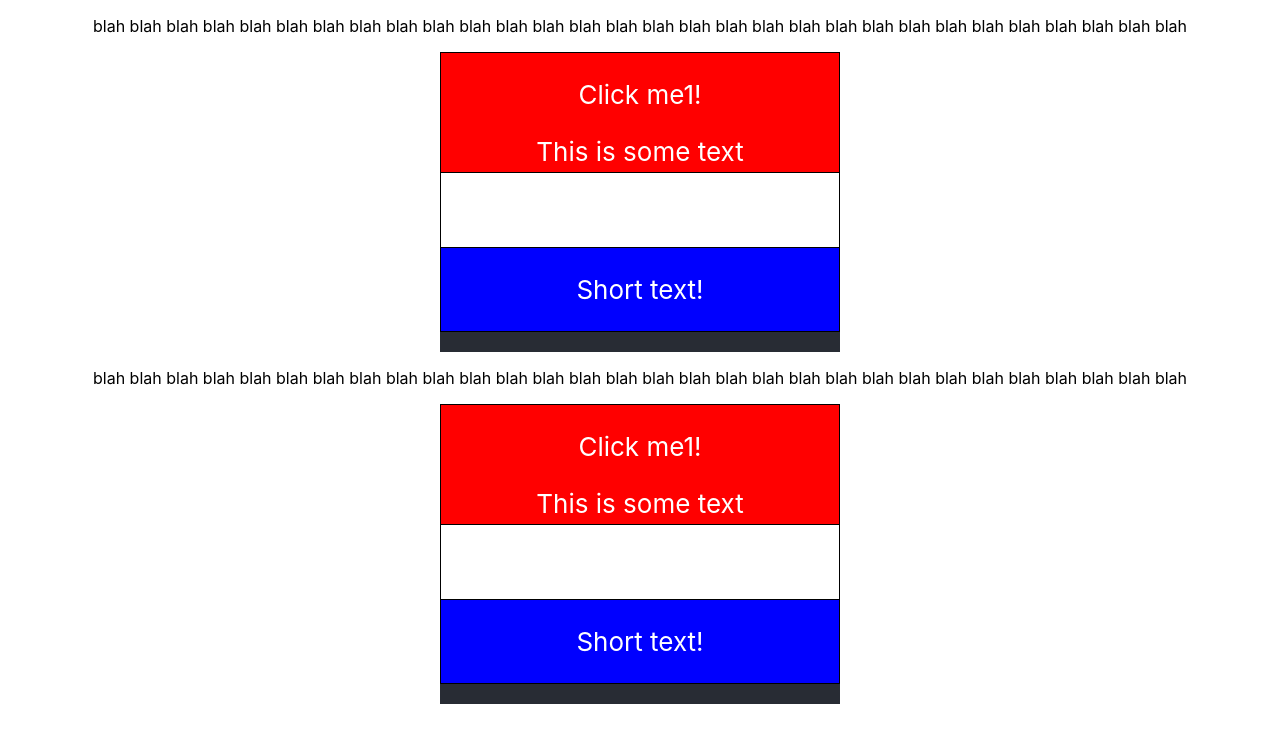
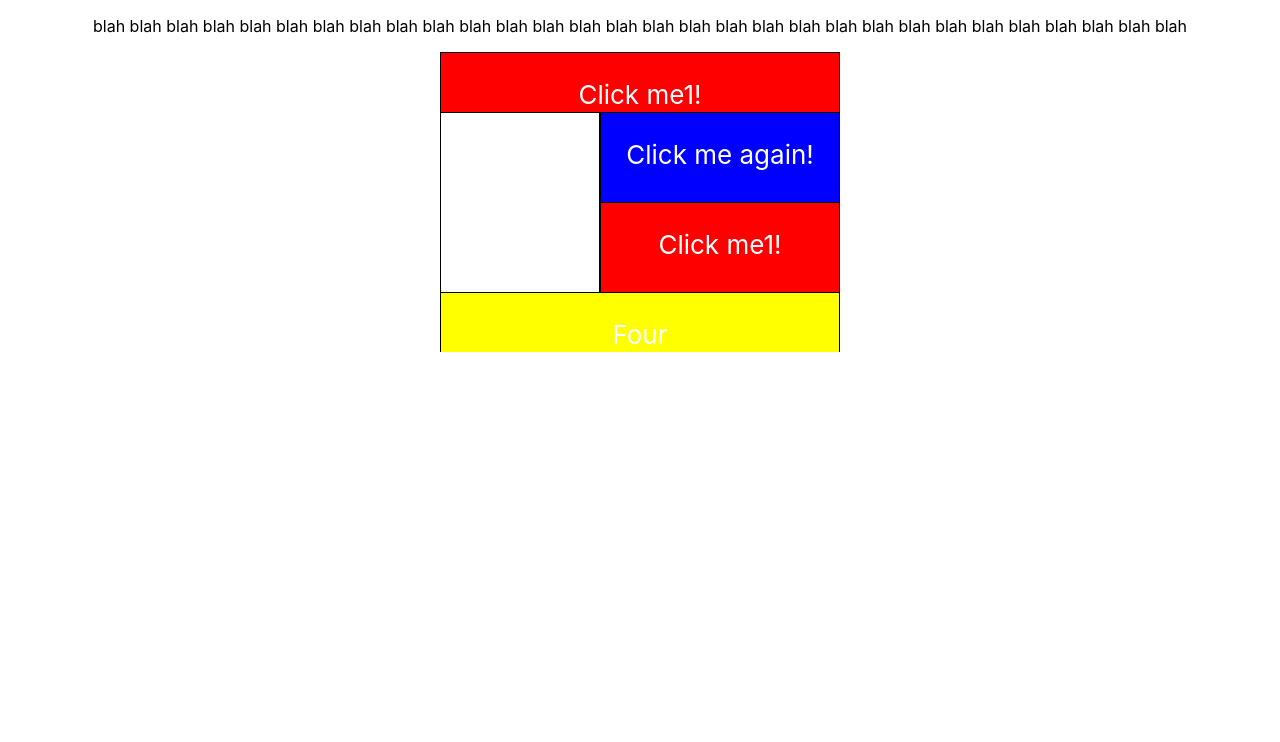
Before and after one commit to Captain-oblivious1/blender-slider, a React (Create React App) app: page / in a window 1280 px wide. Shown: the top 742 px of the page. Built offline with nearby package versions, Linux system fonts and the light colour scheme.

Commit message:
Switched to recursive model

```diff
--- a/src/App.css
+++ b/src/App.css
@@ -52,14 +52,18 @@
 	right: 20px;
 }
 
-#top {
+#one {
 	background-color: red;
 }
 
-#middle {
+#two {
 	background-color: white;
 }
 
-#bottom {
+#three {
 	background-color: blue;
 }
+
+#four {
+	background-color: yellow;
+}
--- a/src/App.js
+++ b/src/App.js
@@ -9,42 +9,80 @@ function App() {
 		console.log("Clicked Me! id="+e.currentTarget.id);
 	}
 
+	//        40
+	//     ┌─────────┐
+	//     │   one   │
+	//     │         │
+	//   30├───┬─────┤
+	//     │   │     │
+	//     │two│three│
+	//     │   │     │
+	//   70├───┴─────┤
+	//     │  four   │
+	//     │         │
+	//     └─────────┘
+
+
+	const layout2 = {
+		areTopLevelSplittersVertical: false,
+
+		content: "one"
+	};
+
+	const layout1 = {
+		areTopLevelSplittersVertical: false,
+
+		content: [
+			"one",
+			20,
+			"two",
+			70,
+			"three"
+		]
+	};
+
+	const layout = {
+		areTopLevelSplittersVertical: false,
+
+		content: [
+			"one",
+			20,
+			[
+				"two",
+				40,
+				[
+					"three",
+					50,
+					"one"
+				]
+			],
+			80,
+			"four"
+		]
+	};
+
 	return (
 		<div className="App">
 				<p>blah blah blah blah blah blah blah blah blah blah blah blah blah blah blah blah blah blah blah blah blah blah blah blah blah blah blah blah blah blah</p>
 			<header className="App-header">
-				<BlenderSplitter orientation="column">
-					<div id="top" className="blah" percent="40" onClick={clickMe}>
+				<BlenderSplitter layout={layout}>
+					<div id="one" className="blah" onClick={clickMe}>
 						<p>Click me1!</p>
-						<p>This is some text</p>
+						<p>One</p>
 						<p>to make area larger</p>
 					</div>
-					<div id="middle" className="blah" percent="25" onClick={clickMe}>
+					<div id="two" className="blah" onClick={clickMe}>
 						<p>Click me again!</p>
-						<p>This is some text</p>
+						<p>Two</p>
 						<p>to make area larger</p>
 					</div>
-					<div id="bottom" className="blah" percent="35" onClick={clickMe}>
-						<p>Short text!</p>
-					</div>
-				</BlenderSplitter>
-			</header>
-
-				<p>blah blah blah blah blah blah blah blah blah blah blah blah blah blah blah blah blah blah blah blah blah blah blah blah blah blah blah blah blah blah</p>
-			<header className="App-header">
-				<BlenderSplitter orientation="column">
-					<div id="top" className="blah" percent="40" onClick={clickMe}>
-						<p>Click me1!</p>
-						<p>This is some text</p>
+					<div id="three" className="blah" onClick={clickMe}>
+						<p>Click me again!</p>
+						<p>Three</p>
 						<p>to make area larger</p>
 					</div>
-					<div id="middle" className="blah" percent="25" onClick={clickMe}>
-						<p>Click me again!</p>
-						<p>This is some text</p>
-						<p>to make area larger</p>
-					</div>
-					<div id="bottom" className="blah" percent="35" onClick={clickMe}>
-						<p>Short text!</p>
+					<div id="four" className="blah" onClick={clickMe}>
+						<p>Four</p>
 					</div>
 				</BlenderSplitter>
 			</header>
--- a/src/BlenderSplitter.js
+++ b/src/BlenderSplitter.js
@@ -1,219 +1,296 @@
 import { useState } from "react";
 
-const BlenderSplitter = ( {children, orientation} ) => {
+const BlenderSplitter = ( {children, layout} ) => {
 
-	var isOrientationRow;
+	const childMap = {};
+	children.forEach( e => childMap[ e.props.id ] = e );
 
-	// Make sure orientation property is legit
-	if( orientation === "row" ) {
-		isOrientationRow = true;
-	} else if( orientation === "column" ) {
-		isOrientationRow = false;
+	const generateDOM = layout => generateContent(layout.content,layout.areTopLevelSplittersVertical);
+
+	const generateContent = (layout,isDirectionHorizontal) => {
+
+		var styleGenerator;
+		if( isDirectionHorizontal ) {
+			styleGenerator = percent => { return { height: "100%", width: percent+"%", overflow: "auto" } };
 		} else {
-		throw "Expect orientation to be either 'row' or 'column'";
+			styleGenerator = percent => { return { height: percent+"%", width: "100%", overflow: "auto" } };
 		}
 
-	const nChildren = children.length;
+		var content;
+		if( Array.isArray(layout) ) {
+			if( layout.length>0 ) {
+				var lastPercent=0;
+				var elements=[{
+					child: childMap[ layout[0] ]
+				}];
+				for(var i=1;i<layout.length;i++) {
+					var element = layout[i];
+					const elementPercent = element-lastPercent;
+					elements[elements.length-1].percent = elementPercent;
+					lastPercent += elementPercent;
+					i++;
+					if(i>=layout.length) {
+						throw "Expect content array to have odd number of elements.  Children name strings with splitter percentages between.";
+					}
+					elements.push( {
+						child: generateContent(layout[i],!isDirectionHorizontal)
+					});
+				}
 
-	const [percentages, setPercentages] = useState( children.map( child => parseFloat(child.props.percent) ) );
+				elements[elements.length-1].percent = 100-lastPercent;
 
-	const [currentState, setCurrentState] = useState( {
-		currentMouseInfo: null,
-		pressedMouseInfo: null,
-		splitPercentagesOnPress: null,
-		nearEdge: null,
-		nearSplit: null,
-		isCopying : false
-	} );
+				const varDimension="height";
+				const constDimension="width";
 
-	// I don't want 2 copies of the code for horizontal and vertical implementations.
-	// They would be the same except left=top, right=bottom, x=y, etc.  So using terms
-	// like "minSplit" instead of left or top, and "maxSplit" instead of right or bottom.
-	//
-	// orientation:   column                 row
-	//
-	//            min<─edge─>          min<─split─>
-	//            Λ  ┌──────┐          Λ  ┌─┬─┬─┬─┐
-	//            │  ├──────┤          │  │ │ │ │ │
-	//          split├──────┤         edge│ │ │ │ │
-	//            │  ├──────┤          │  │ │ │ │ │
-	//            V  └──────┘          V  └─┴─┴─┴─┘
-	//                       max                   max
-
-	var resizeCursor;
-	var calculateMouseInfo;
-	if( isOrientationRow ) {
-		resizeCursor = "col-resize";
-
-		calculateMouseInfo = e => {
-			const rect = e.currentTarget.getBoundingClientRect();
-
-			return {
-				minSplit : rect.left,
-				maxSplit : rect.right,
-				minEdge : rect.top,
-				maxEdge : rect.bottom,
-				mouseLocation : {
-					split: e.clientX,
-					edge: e.clientY }
-			}
+				content =
+					<div style={{display:"flex",
+							flexDirection:isDirectionHorizontal ? "row" : "column",
+							width: "100%",
+							height: "100%"}}>
+						{elements.map( (element,index) => (
+						<div key={index} style={styleGenerator(element.percent)}>
+							{element.child}
+						</div> ))}
+					</div>
+			} else {
+				content = <p>no child!</p>;
 			}
 		} else {
-		resizeCursor = "row-resize";
-
-		calculateMouseInfo = e => {
-			const rect = e.currentTarget.getBoundingClientRect();
-
-			return {
-				minSplit : rect.top,
-				maxSplit : rect.bottom,
-				minEdge : rect.left,
-				maxEdge : rect.right,
-				mouseLocation : {
-					split: e.clientY,
-					edge: e.clientX }
-			}
-		}
+			content = childMap[layout];
 		}
 
-	const reshapeMargin = 10;
-
-	const testWithinMargin = (one, two) => Math.abs(one - two) <= reshapeMargin;
-
-	const testNearSplit = mouseInfo => {
-		var locationOfSplitUnderConsideration = mouseInfo.minSplit;
-		var locationOfCurrentMouse = mouseInfo.mouseLocation.split;
-		if( testWithinMargin(locationOfCurrentMouse,locationOfSplitUnderConsideration) ) {
-			return 0;
-		} else {
-			const splitLength = mouseInfo.maxSplit-mouseInfo.minSplit;
-			for(var i=0;i<percentages.length;i++) {
-				locationOfSplitUnderConsideration +=  splitLength * percentages[i]*.01;
-				if( testWithinMargin(locationOfCurrentMouse,locationOfSplitUnderConsideration) ) {
-					return i+1;
-				}
-			};
+		return content;
 	}
 
-		return null;
+	return generateDOM(layout);
+
 }
+	//return (
+	//	<div
+	//			style={{display:"flex",
+	//					flexDirection: "column",
+	//					width: "100%",
+	//					height: "100%"}}>
+	//		{children.map( (child,index) => (
+	//		<div key={index} style={{ height: percentages[index]+"%", width: "100%", overflow: "auto", pointerEvents: "none" }}>
+	//			{child}
+	//		</div>
+	//		))}
+	//	</div>
+	//);
 
-	const testNearEdge = mouseInfo => {
-		const mouseLocationInEdgeCoordinates = mouseInfo.mouseLocation.edge;
-		if( testWithinMargin( mouseInfo.minEdge, mouseLocationInEdgeCoordinates ) )
-			return 0;
-		else if( testWithinMargin( mouseInfo.maxEdge, mouseLocationInEdgeCoordinates ) )
-			return 1;
-		else
-			return null;
-	}
-
-	const mouseDown = (e) => {
-		determineState(e);
-	}
-
-	const mouseUp = (e) => {
-		determineState(e);
-	}
-
-	const mouseMoved = (e) => {
-		determineState(e);
-
-		if( currentState.isCopying ) {
-		} else {
-			if( currentState.pressedMouseInfo!==null ) {
-				if( currentState.nearEdge!==null ) {
-				} else if( currentState.nearSplit!==null &&
-						currentState.nearSplit!==0 &&
-						currentState.nearSplit!==nChildren ) {
-					var pixelOffset = currentState.currentMouseInfo.mouseLocation.split - currentState.pressedMouseInfo.mouseLocation.split;
-					var splitLength = currentState.currentMouseInfo.maxSplit - currentState.currentMouseInfo.minSplit;
-					var percentOffset = pixelOffset*100/splitLength;
-					var newPercentages = [...currentState.splitPercentagesOnPress]
-					newPercentages[currentState.nearSplit-1] += parseFloat(percentOffset);
-					newPercentages[currentState.nearSplit] -= parseFloat(percentOffset);
-					setPercentages(newPercentages);
-				}
-			}
-		}
-	}
-
-	const determineState = (e) => {
-		const currentMouseInfo = calculateMouseInfo(e);
-		const nearEdge = testNearEdge( currentMouseInfo );
-		const nearSplit = testNearSplit( currentMouseInfo );
-
-		var pressedMouseInfo;
-		var splitPercentagesOnPress;
-
-		const wasPressedBefore = currentState.pressedMouseInfo!=null;
-		const isPressedNow = e.buttons &= 1;
-		if( isPressedNow ) {
-			if( wasPressedBefore ) {
-				pressedMouseInfo = currentState.pressedMouseInfo; // Keep original info
-				splitPercentagesOnPress = currentState.splitPercentagesOnPress;
-			} else {
-				if( nearSplit!=null ) {
-					pressedMouseInfo = currentMouseInfo; // Copy current mode info to pressed
-					splitPercentagesOnPress = [...percentages];
-				} else {
-					pressedMouseInfo = null;
-					splitPercentagesOnPress = null;
-				}
-			}
-		} else {
-			pressedMouseInfo = null; // clear out
-			splitPercentagesOnPress = null;
-		}
-
-		const isCopying = e.ctrlKey;
-
-		setCurrentState( {
-			currentMouseInfo: currentMouseInfo,
-			pressedMouseInfo: pressedMouseInfo,
-			splitPercentagesOnPress: splitPercentagesOnPress,
-			nearEdge: nearEdge,
-			nearSplit: nearSplit,
-			isCopying: isCopying
-		} );
-
-		drawCursor(currentState,e.currentTarget);
-
-		return currentState;
-	}
-
-	const drawCursor = (state,target) => {
-		var cursorToUse;
-		if( state.nearSplit!=null && state.nearSplit!=0 && state.nearSplit!=nChildren ) {
-			cursorToUse = resizeCursor;
-		} else if( state.isCopying ) {
-			if( state.nearEdge!=null ||  state.nearSplit != null ) {
-				cursorToUse = "copy";
-			} else {
-				cursorToUse = "default";
-			}
-		} else {
-			cursorToUse = "default";
-		}
-		target.style.cursor = cursorToUse;
-	}
-
-	return (
-		<div
-				onMouseUp={mouseUp}
-				onMouseDown={mouseDown}
-				onMouseMove={mouseMoved}
-				style={{display:"flex",
-						flexDirection: "column",
-						width: "100%",
-						height: "100%"}}>
-			{children.map( (child,index) => (
-			<div key={index} style={{ height: percentages[index]+"%", width: "100%", overflow: "auto", pointerEvents: "none" }}>
-				{child}
-			</div>
-			))}
-		</div>
-	);
-}
+//	var isOrientationRow;
+//
+//	// Make sure orientation property is legit
+//	if( orientation === "row" ) {
+//		isOrientationRow = true;
+//	} else if( orientation === "column" ) {
+//		isOrientationRow = false;
+//	} else {
+//		throw "Expect orientation to be either 'row' or 'column'";
+//	}
+//
+//	const nChildren = children.length;
+//
+//	const [percentages, setPercentages] = useState( children.map( child => parseFloat(child.props.percent) ) );
+//
+//	const [currentState, setCurrentState] = useState( {
+//		currentMouseInfo: null,
+//		pressedMouseInfo: null,
+//		splitPercentagesOnPress: null,
+//		nearEdge: null,
+//		nearSplit: null,
+//		isCopying : false
+//	} );
+//
+//	// I don't want 2 copies of the code for horizontal and vertical implementations.
+//	// They would be the same except left=top, right=bottom, x=y, etc.  So using terms
+//	// like "minSplit" instead of left or top, and "maxSplit" instead of right or bottom.
+//	//
+//	// orientation:   column                 row
+//	//
+//	//            min<─edge─>          min<─split─>
+//	//            Λ  ┌──────┐          Λ  ┌─┬─┬─┬─┐
+//	//            │  ├──────┤          │  │ │ │ │ │
+//	//          split├──────┤         edge│ │ │ │ │
+//	//            │  ├──────┤          │  │ │ │ │ │
+//	//            V  └──────┘          V  └─┴─┴─┴─┘
+//	//                       max                   max
+//
+//	var resizeCursor;
+//	var calculateMouseInfo;
+//	if( isOrientationRow ) {
+//		resizeCursor = "col-resize";
+//
+//		calculateMouseInfo = e => {
+//			const rect = e.currentTarget.getBoundingClientRect();
+//
+//			return {
+//				minSplit : rect.left,
+//				maxSplit : rect.right,
+//				minEdge : rect.top,
+//				maxEdge : rect.bottom,
+//				mouseLocation : {
+//					split: e.clientX,
+//					edge: e.clientY }
+//			}
+//		}
+//	} else {
+//		resizeCursor = "row-resize";
+//
+//		calculateMouseInfo = e => {
+//			const rect = e.currentTarget.getBoundingClientRect();
+//
+//			return {
+//				minSplit : rect.top,
+//				maxSplit : rect.bottom,
+//				minEdge : rect.left,
+//				maxEdge : rect.right,
+//				mouseLocation : {
+//					split: e.clientY,
+//					edge: e.clientX }
+//			}
+//		}
+//	}
+//
+//	const reshapeMargin = 10;
+//
+//	const testWithinMargin = (one, two) => Math.abs(one - two) <= reshapeMargin;
+//
+//	const testNearSplit = mouseInfo => {
+//		var locationOfSplitUnderConsideration = mouseInfo.minSplit;
+//		var locationOfCurrentMouse = mouseInfo.mouseLocation.split;
+//		if( testWithinMargin(locationOfCurrentMouse,locationOfSplitUnderConsideration) ) {
+//			return 0;
+//		} else {
+//			const splitLength = mouseInfo.maxSplit-mouseInfo.minSplit;
+//			for(var i=0;i<percentages.length;i++) {
+//				locationOfSplitUnderConsideration +=  splitLength * percentages[i]*.01;
+//				if( testWithinMargin(locationOfCurrentMouse,locationOfSplitUnderConsideration) ) {
+//					return i+1;
+//				}
+//			};
+//		}
+//
+//		return null;
+//	}
+//
+//	const testNearEdge = mouseInfo => {
+//		const mouseLocationInEdgeCoordinates = mouseInfo.mouseLocation.edge;
+//		if( testWithinMargin( mouseInfo.minEdge, mouseLocationInEdgeCoordinates ) )
+//			return 0;
+//		else if( testWithinMargin( mouseInfo.maxEdge, mouseLocationInEdgeCoordinates ) )
+//			return 1;
+//		else
+//			return null;
+//	}
+//
+//	const mouseDown = (e) => {
+//		determineState(e);
+//	}
+//
+//	const mouseUp = (e) => {
+//		determineState(e);
+//	}
+//
+//	const mouseMoved = (e) => {
+//		determineState(e);
+//
+//		if( currentState.isCopying ) {
+//		} else {
+//			if( currentState.pressedMouseInfo!==null ) {
+//				if( currentState.nearEdge!==null ) {
+//				} else if( currentState.nearSplit!==null &&
+//						currentState.nearSplit!==0 &&
+//						currentState.nearSplit!==nChildren ) {
+//					var pixelOffset = currentState.currentMouseInfo.mouseLocation.split - currentState.pressedMouseInfo.mouseLocation.split;
+//					var splitLength = currentState.currentMouseInfo.maxSplit - currentState.currentMouseInfo.minSplit;
+//					var percentOffset = pixelOffset*100/splitLength;
+//					var newPercentages = [...currentState.splitPercentagesOnPress]
+//					newPercentages[currentState.nearSplit-1] += parseFloat(percentOffset);
+//					newPercentages[currentState.nearSplit] -= parseFloat(percentOffset);
+//					setPercentages(newPercentages);
+//				}
+//			}
+//		}
+//	}
+//
+//	const determineState = (e) => {
+//		const currentMouseInfo = calculateMouseInfo(e);
+//		const nearEdge = testNearEdge( currentMouseInfo );
+//		const nearSplit = testNearSplit( currentMouseInfo );
+//
+//		var pressedMouseInfo;
+//		var splitPercentagesOnPress;
+//
+//		const wasPressedBefore = currentState.pressedMouseInfo!=null;
+//		const isPressedNow = e.buttons &= 1;
+//		if( isPressedNow ) {
+//			if( wasPressedBefore ) {
+//				pressedMouseInfo = currentState.pressedMouseInfo; // Keep original info
+//				splitPercentagesOnPress = currentState.splitPercentagesOnPress;
+//			} else {
+//				if( nearSplit!=null ) {
+//					pressedMouseInfo = currentMouseInfo; // Copy current mode info to pressed
+//					splitPercentagesOnPress = [...percentages];
+//				} else {
+//					pressedMouseInfo = null;
+//					splitPercentagesOnPress = null;
+//				}
+//			}
+//		} else {
+//			pressedMouseInfo = null; // clear out
+//			splitPercentagesOnPress = null;
+//		}
+//
+//		const isCopying = e.ctrlKey;
+//
+//		setCurrentState( {
+//			currentMouseInfo: currentMouseInfo,
+//			pressedMouseInfo: pressedMouseInfo,
+//			splitPercentagesOnPress: splitPercentagesOnPress,
+//			nearEdge: nearEdge,
+//			nearSplit: nearSplit,
+//			isCopying: isCopying
+//		} );
+//
+//		drawCursor(currentState,e.currentTarget);
+//
+//		return currentState;
+//	}
+//
+//	const drawCursor = (state,target) => {
+//		var cursorToUse;
+//		if( state.nearSplit!=null && state.nearSplit!=0 && state.nearSplit!=nChildren ) {
+//			cursorToUse = resizeCursor;
+//		} else if( state.isCopying ) {
+//			if( state.nearEdge!=null ||  state.nearSplit != null ) {
+//				cursorToUse = "copy";
+//			} else {
+//				cursorToUse = "default";
+//			}
+//		} else {
+//			cursorToUse = "default";
+//		}
+//		target.style.cursor = cursorToUse;
+//	}
+//
+//	return (
+//		<div
+//				onMouseUp={mouseUp}
+//				onMouseDown={mouseDown}
+//				onMouseMove={mouseMoved}
+//				style={{display:"flex",
+//						flexDirection: "column",
+//						width: "100%",
+//						height: "100%"}}>
+//			{children.map( (child,index) => (
+//			<div key={index} style={{ height: percentages[index]+"%", width: "100%", overflow: "auto", pointerEvents: "none" }}>
+//				{child}
+//			</div>
+//			))}
+//		</div>
+//	);
+//}
 
 export default BlenderSplitter;
```
Lines whose indentation alone changed are shown as unchanged.
